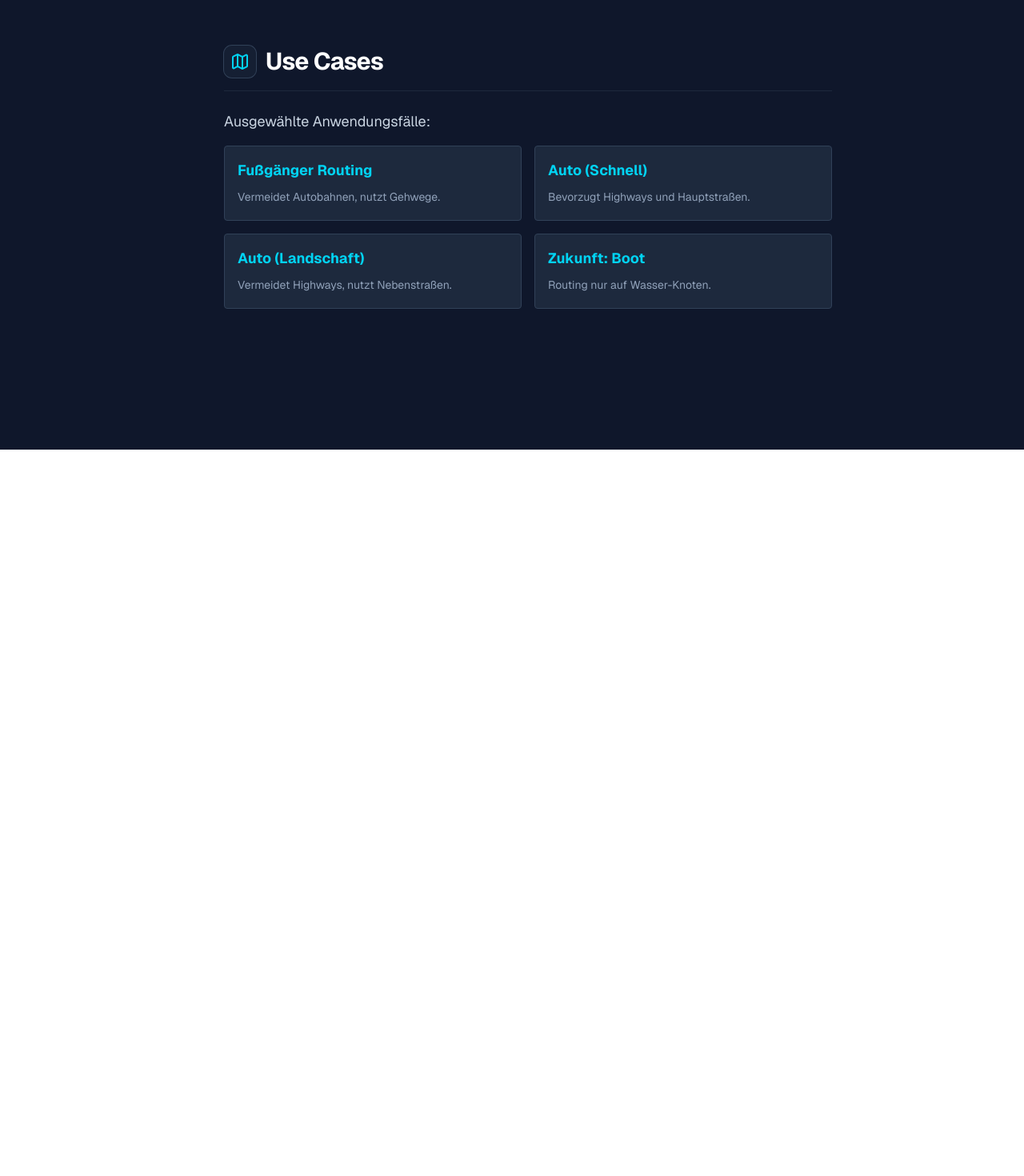
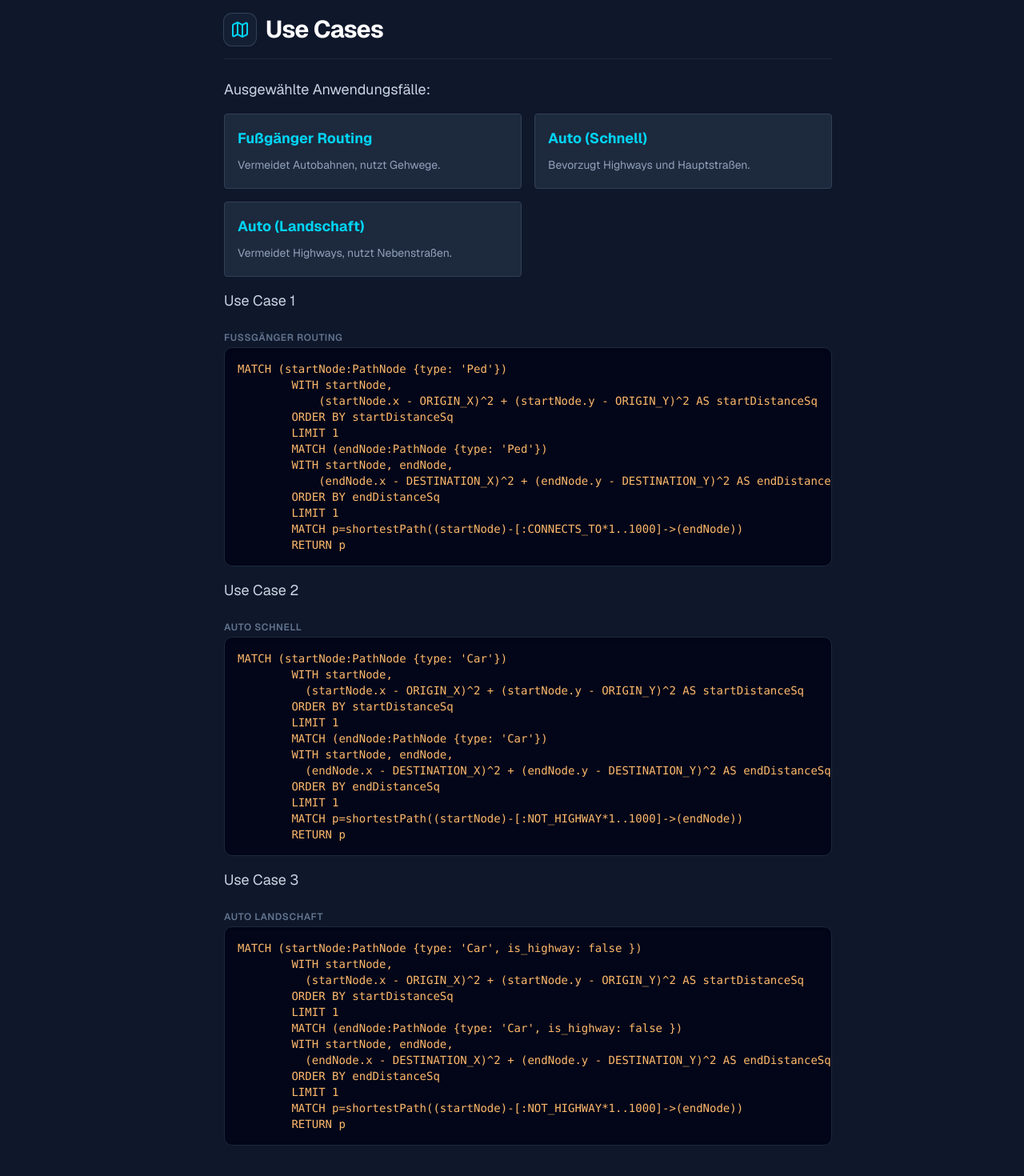
Before and after one commit to MegaThorx/gtasa-navigator, a Next.js app: page /docs in a window 1280 px wide. Shown: the part 2358-3828 px from the top of the page at 80% size. Before the commit the page ends 2920 px from the top, so only its background shows below. Built offline with nearby package versions, Linux system fonts and the light colour scheme.

Commit message:
Update Docs 2

```diff
--- a/app/docs/page.tsx
+++ b/app/docs/page.tsx
@@ -80,7 +80,7 @@ const docSections: DocSection[] = [
              />
         </div>
 
-        <div className="space-y-2">
+      <div className="space-y-2">
             <span className="text-xs font-semibold text-slate-500 uppercase tracking-wider">Node Structure</span>
             <div className="bg-slate-950 p-4 rounded-lg border border-slate-800 font-mono text-sm overflow-x-auto shadow-inner">
               <span className="text-green-400 block mb-2">// Beispiel: Node</span>
@@ -107,7 +107,7 @@ const docSections: DocSection[] = [
         </div>
 
         <div className="space-y-2">
-            <span className="text-xs font-semibold text-slate-500 uppercase tracking-wider">Relationship Structure</span>
+            <span className="text-xs font-semibold text-slate-500 uppercase tracking-wider">Edge Structure</span>
             <div className="bg-slate-950 p-4 rounded-lg border border-slate-800 font-mono text-sm overflow-x-auto shadow-inner">
             <span className="text-green-400 block mb-2">// Beispiel: Edge</span>
             <div className="text-blue-300 mb-1">Edge ID: 5:0a462e1b-8cda-4bcd-a3eb-faa4f7e1c95f:113343</div>
@@ -132,8 +132,6 @@ const docSections: DocSection[] = [
           Wir nutzen Neo4j's <code>shortestPath</code> Funktion.
         </p>
 
-        <p className="text-xs text-center text-slate-500 mt-2">Visualisierung des Graphen-Netzwerks</p>
-
         <Card className="bg-slate-800/50 border-slate-700 mt-4">
           <CardContent className="p-4">
             <h4 className="font-semibold text-white mb-2">Logik-Ablauf:</h4>
@@ -141,7 +139,7 @@ const docSections: DocSection[] = [
               <li>Klick-Koordinaten (Start/Ziel) erfassen.</li>
               <li>Nächste verfügbare Nodes in der DB finden (Nearest Neighbor).</li>
               <li>Filter anwenden (z.B. <code>is_highway: false</code>).</li>
-              <li>Graph-Traversal (Dijkstra/A*) ausführen.</li>
+              <li>Shortest Path Algorythmus.</li>
               <li>Pfad als Array von Koordinaten zurückgeben.</li>
             </ol>
           </CardContent>
@@ -159,9 +157,10 @@ const docSections: DocSection[] = [
         <div className="grid grid-cols-1 md:grid-cols-2 gap-4">
           {[
             { title: "Fußgänger Routing", desc: "Vermeidet Autobahnen, nutzt Gehwege." },
+
             { title: "Auto (Schnell)", desc: "Bevorzugt Highways und Hauptstraßen." },
+
             { title: "Auto (Landschaft)", desc: "Vermeidet Highways, nutzt Nebenstraßen." },
-            { title: "Zukunft: Boot", desc: "Routing nur auf Wasser-Knoten." }
           ].map((uc, i) => (
             <div key={i} className="bg-slate-800 p-4 rounded border border-slate-700 hover:border-cyan-500/50 transition-colors">
                <strong className="text-cyan-400 block mb-1">{uc.title}</strong>
@@ -169,14 +168,76 @@ const docSections: DocSection[] = [
             </div>
           ))}
         </div>
+          <p className="text-slate-300">Use Case 1</p>
+            <div className="space-y-2">
+            <span className="text-xs font-semibold text-slate-500 uppercase tracking-wider">Fußgänger Routing</span>
+            <div className="bg-slate-950 p-4 rounded-lg border border-slate-800 font-mono text-sm overflow-x-auto shadow-inner">
+            <pre className="text-orange-300">
+      {`MATCH (startNode:PathNode {type: 'Ped'})
+        WITH startNode,
+            (startNode.x - ORIGIN_X)^2 + (startNode.y - ORIGIN_Y)^2 AS startDistanceSq
+        ORDER BY startDistanceSq
+        LIMIT 1
+        MATCH (endNode:PathNode {type: 'Ped'})
+        WITH startNode, endNode,
+            (endNode.x - DESTINATION_X)^2 + (endNode.y - DESTINATION_Y)^2 AS endDistanceSq
+        ORDER BY endDistanceSq
+        LIMIT 1
+        MATCH p=shortestPath((startNode)-[:CONNECTS_TO*1..1000]->(endNode))
+        RETURN p`}
+              </pre>
+              </div>
+        </div>
+
+        <p className="text-slate-300">Use Case 2</p>
+            <div className="space-y-2">
+            <span className="text-xs font-semibold text-slate-500 uppercase tracking-wider">Auto Schnell</span>
+            <div className="bg-slate-950 p-4 rounded-lg border border-slate-800 font-mono text-sm overflow-x-auto shadow-inner">
+              <pre className="text-orange-300">
+      {`MATCH (startNode:PathNode {type: 'Car'})
+        WITH startNode,
+          (startNode.x - ORIGIN_X)^2 + (startNode.y - ORIGIN_Y)^2 AS startDistanceSq
+        ORDER BY startDistanceSq
+        LIMIT 1
+        MATCH (endNode:PathNode {type: 'Car'})
+        WITH startNode, endNode,
+          (endNode.x - DESTINATION_X)^2 + (endNode.y - DESTINATION_Y)^2 AS endDistanceSq
+        ORDER BY endDistanceSq
+        LIMIT 1
+        MATCH p=shortestPath((startNode)-[:NOT_HIGHWAY*1..1000]->(endNode))
+        RETURN p`}
+              </pre>
+              </div>
+        </div>
+
+        <p className="text-slate-300">Use Case 3</p>
+              <div className="space-y-2">
+            <span className="text-xs font-semibold text-slate-500 uppercase tracking-wider">Auto Landschaft</span>
+            <div className="bg-slate-950 p-4 rounded-lg border border-slate-800 font-mono text-sm overflow-x-auto shadow-inner">
+              <pre className="text-orange-300">
+      {`MATCH (startNode:PathNode {type: 'Car', is_highway: false })
+        WITH startNode,
+          (startNode.x - ORIGIN_X)^2 + (startNode.y - ORIGIN_Y)^2 AS startDistanceSq
+        ORDER BY startDistanceSq
+        LIMIT 1
+        MATCH (endNode:PathNode {type: 'Car', is_highway: false })
+        WITH startNode, endNode,
+          (endNode.x - DESTINATION_X)^2 + (endNode.y - DESTINATION_Y)^2 AS endDistanceSq
+        ORDER BY endDistanceSq
+        LIMIT 1
+        MATCH p=shortestPath((startNode)-[:NOT_HIGHWAY*1..1000]->(endNode))
+        RETURN p`}
+              </pre>
+            </div>
+        </div>
       </div>
+
+
     ),
   },
 ];
 
-// ------------------------------------------------------------------
-// PAGE COMPONENT
-// ------------------------------------------------------------------
+
 
 export default function DocumentationPage() {
   const [activeSection, setActiveSection] = useState(docSections[0].id);
```
